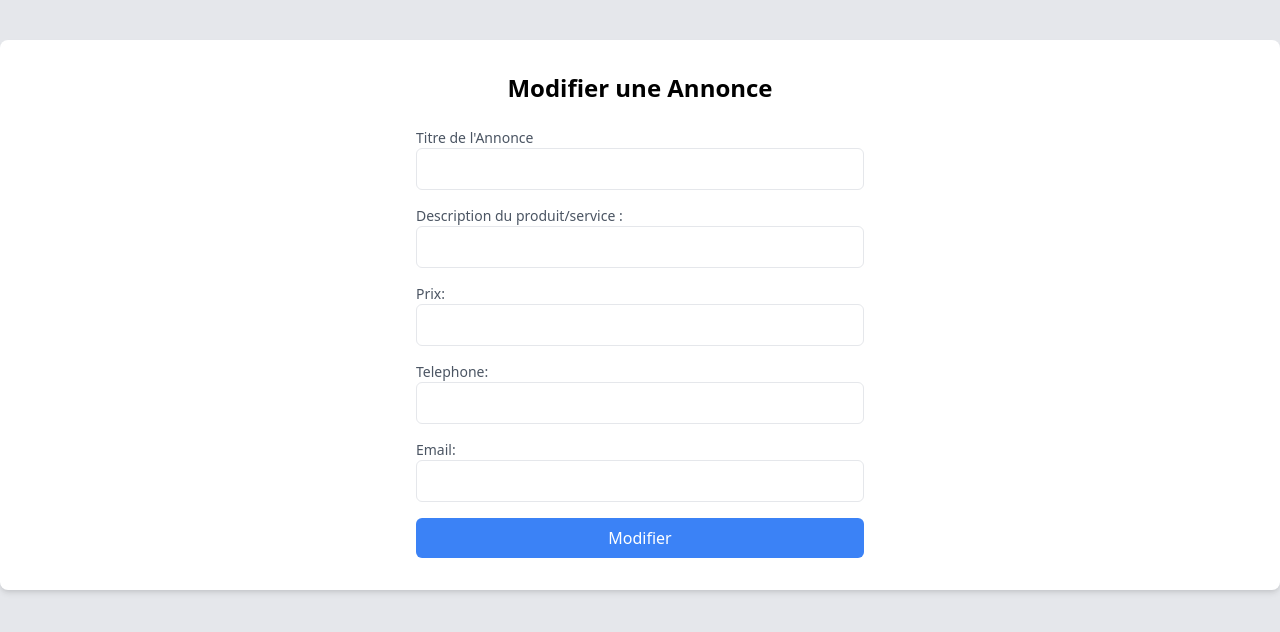
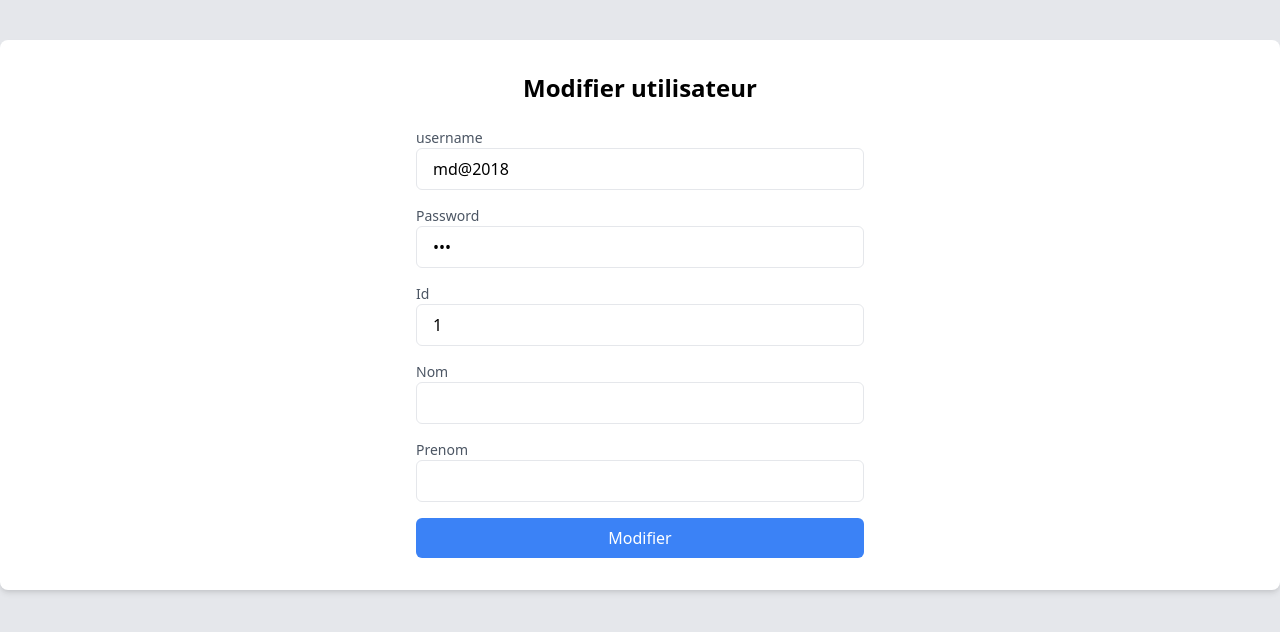
Before and after one commit to Youcode-Classe-E-2023-2024/WALID_SAIFI_avito_v2, a PHP site: page /modifier_user.php?id=1 in a window 1280 px wide. Shown: the top 632 px of the page. Run offline with PHP 8.4, Linux system fonts and the light colour scheme; data comes from the database, SQL or seed files in the repository; both versions use the stored data as it was after the commit; data that the repository does not hold is empty.

Commit message:
modifier

```diff
--- a/modifier_user.php
+++ b/modifier_user.php
@@ -2,12 +2,11 @@
 require_once "Database.php";
 $conn = new Database();
 $id = $_GET['id'];
-$sql = "SELECT * FROM annonces WHERE  id_annonce= $id";
+$sql = "SELECT * FROM users WHERE user_id = $id"; // Use the correct table name and column names
 $result = $conn->getConnection()->query($sql);
 if ($result) {
     $row = $result->fetch_assoc();
 }
-
 ?>
 
 <!DOCTYPE html>
@@ -15,45 +14,45 @@ if ($result) {
 
 <head>
     <meta charset="UTF-8">
-    <meta name="viewport" content="width=device-width, initial-scale=1.0">
-    <link rel="stylesheet" href="https://cdn.jsdelivr.net/npm/tailwindcss@2.2.19/dist/tailwind.min.css">
-    <title>Modifier Annonce</title>
+    <meta name="viewport" content="width=device-width, initial-scale=1">
+    <title>Login</title>
+    <link href="https://cdn.jsdelivr.net/npm/tailwindcss@2.2.19/dist/tailwind.min.css" rel="stylesheet">
 </head>
 
 <body class="bg-gray-200">
     <div class="cont_ajout">
         <div class="container mx-auto mt-10 bg-white p-8 rounded-lg shadow-md">
             <div class="text-center mb-6">
-                <h2 class="text-2xl font-semibold">Modifier une Annonce</h2>
+                <h2 class="text-2xl font-semibold">Modifier utilisateur</h2>
             </div>
-            <form class="max-w-md mx-auto" id="form" method="post" action="modifier_user.php">
-                <input type="hidden" name="id" value="<?php echo $row['id_annonce'] ?>">
+            <form class="max-w-md mx-auto" id="form" method="post" action="update_user.php">
+                <input type="hidden" name="id" value="<?php echo $row['user_id'] ?>">
                 <div class="mb-4">
-                    <label for="titre" class="block text-sm font-medium text-gray-600">Titre de l'Annonce</label>
-                    <input type="text" id="titre" name="titre" value="<?php echo $row['titre'] ?>"
+                    <label for="username" class="block text-sm font-medium text-gray-600">username</label>
+                    <input type="text" id="username" name="username" value="<?php echo $row['username'] ?>"
                         class="w-full px-4 py-2 border rounded-md focus:outline-none focus:border-blue-500">
                 </div>
                 <div class="mb-4">
-                    <label for="description" class="block text-sm font-medium text-gray-600">Description du
-                        produit/service :</label>
-                    <input type="text" id="description" name="description" value="<?php echo $row['description'] ?>"
+                    <label for="username" class="block text-sm font-medium text-gray-600">Password</label>
+                    <input type="password" id="username" name="password" value="<?php echo $row['password'] ?>"
                         class="w-full px-4 py-2 border rounded-md focus:outline-none focus:border-blue-500">
                 </div>
                 <div class="mb-4">
-                    <label for="prix" class="block text-sm font-medium text-gray-600">Prix:</label>
-                    <input type="text" id="prix" name="prix" value="<?php echo $row['prix'] ?>"
+                    <label for="username" class="block text-sm font-medium text-gray-600">Id</label>
+                    <input type="text" id="username" name="id_role" value="<?php echo $row['id_role'] ?>"
                         class="w-full px-4 py-2 border rounded-md focus:outline-none focus:border-blue-500">
                 </div>
                 <div class="mb-4">
-                    <label for="telephone" class="block text-sm font-medium text-gray-600">Telephone:</label>
-                    <input type="text" id="telephone" name="telephone" value="<?php echo $row['telephone'] ?>"
+                    <label for="username" class="block text-sm font-medium text-gray-600">Nom</label>
+                    <input type="text" id="username" name="nom" value="<?php echo $row['nom'] ?>"
                         class="w-full px-4 py-2 border rounded-md focus:outline-none focus:border-blue-500">
                 </div>
                 <div class="mb-4">
-                    <label for="email" class="block text-sm font-medium text-gray-600">Email:</label>
-                    <input type="email" id="email" name="email" value="<?php echo $row['email'] ?>"
+                    <label for="username" class="block text-sm font-medium text-gray-600">Prenom</label>
+                    <input type="text" id="username" name="prenom" value="<?php echo $row['prenom'] ?>"
                         class="w-full px-4 py-2 border rounded-md focus:outline-none focus:border-blue-500">
                 </div>
+                <!-- Add other fields as needed (password, role, nom, prenom, etc.) -->
                 <button type="submit"
                     class="w-full px-4 py-2 bg-blue-500 text-white rounded-md hover:bg-blue-600 focus:outline-none focus:bg-blue-600">
                     <i class="fas fa-user-plus"></i> Modifier
--- a/nav_admin.php
+++ b/nav_admin.php
@@ -10,11 +10,11 @@
         </svg>
         Liste Role
       </a>
-      <a href="list_admin.php" class="text-white flex items-center hover:text-gray-300">
+      <a href="list_user.php" class="text-white flex items-center hover:text-gray-300">
         <svg xmlns="http://www.w3.org/2000/svg" class="h-5 w-5 mr-2" viewBox="0 0 20 20" fill="currentColor">
           <!-- Icône pour "Afficher Admin" -->
         </svg>
-        Afficher Admin
+        Afficher les Utilisateur
       </a>
       <a href="ajouter_Admin.php" class="text-white flex items-center hover:text-gray-300">
         <svg xmlns="http://www.w3.org/2000/svg" class="h-5 w-5 mr-2" viewBox="0 0 20 20" fill="currentColor">
```
Also changed, not shown: delet_user.php (added, +17 -0 lines), list_user.php (renamed from list_admin.php, +4 -6 lines), update_user.php (added, +15 -0 lines), data.sql (line endings or trailing spaces).
